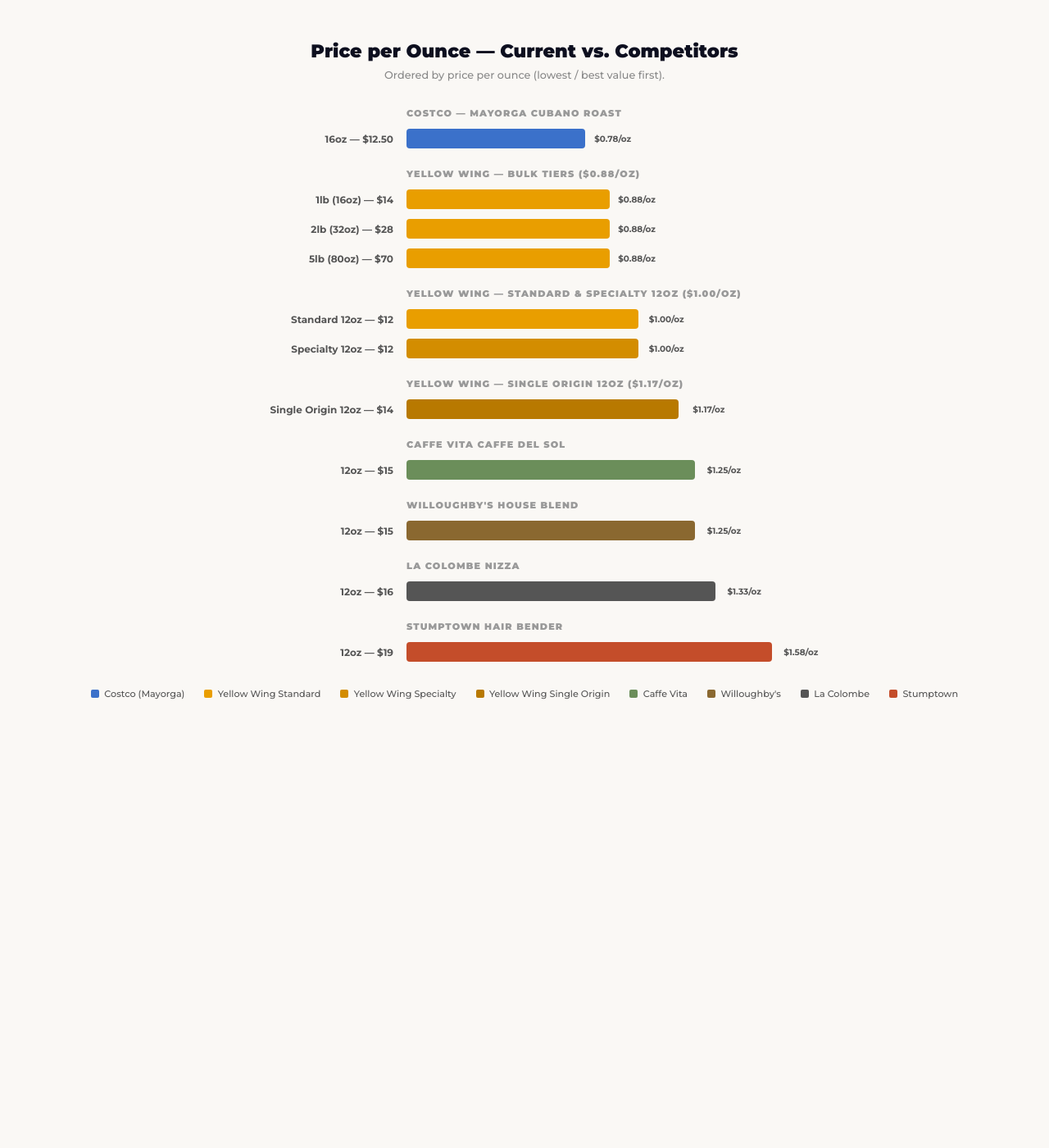
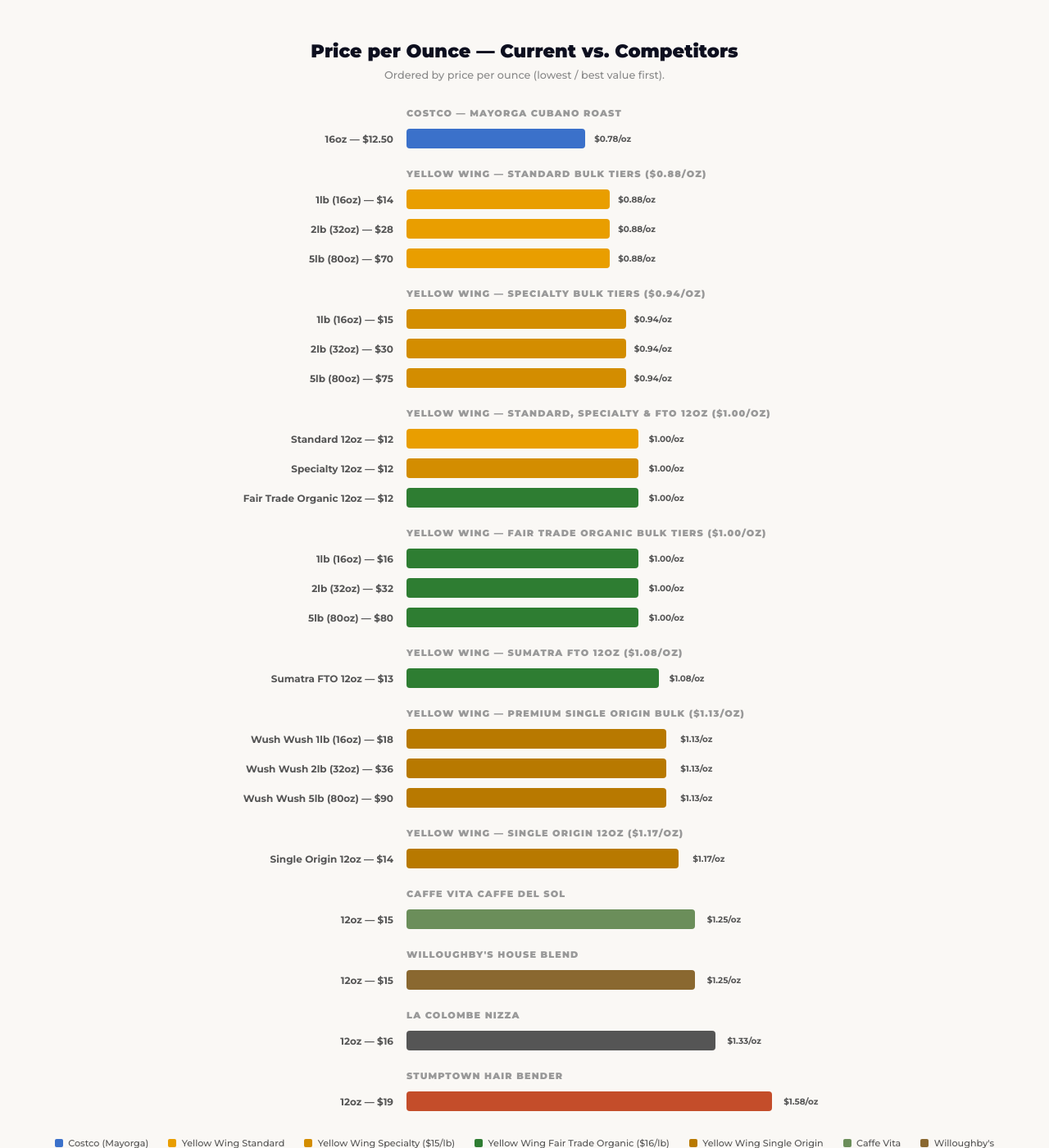
Before and after one commit to iralls/yellow-wing-roasters, a Jekyll site: the page built from preview-pricing.html, in a window 1280 px wide and 1400 px high. Shown: the whole window at 82% size. Built offline with Jekyll 4.4.1, drawn with Linux system fonts in a browser that asks for light colours.

Commit message:
Update Mulled Feathers tasting notes and description, update preview-pricing

```diff
--- a/preview-pricing.html
+++ b/preview-pricing.html
@@ -62,7 +62,7 @@
     </div>
   </div>
 
-  <div class="chart-section">Yellow Wing — Bulk Tiers ($0.88/oz)</div>
+  <div class="chart-section">Yellow Wing — Standard Bulk Tiers ($0.88/oz)</div>
 
   <div class="chart-row">
     <div class="chart-label">1lb (16oz) — $14</div>
@@ -89,7 +89,34 @@
     </div>
   </div>
 
-  <div class="chart-section">Yellow Wing — Standard & Specialty 12oz ($1.00/oz)</div>
+  <div class="chart-section">Yellow Wing — Specialty Bulk Tiers ($0.94/oz)</div>
+
+  <div class="chart-row">
+    <div class="chart-label">1lb (16oz) — $15</div>
+    <div class="chart-bar-wrap">
+      <div class="chart-bar" style="width:54%; background:#d38d00;">
+        <span class="chart-value">$0.94/oz</span>
+      </div>
+    </div>
+  </div>
+  <div class="chart-row">
+    <div class="chart-label">2lb (32oz) — $30</div>
+    <div class="chart-bar-wrap">
+      <div class="chart-bar" style="width:54%; background:#d38d00;">
+        <span class="chart-value">$0.94/oz</span>
+      </div>
+    </div>
+  </div>
+  <div class="chart-row">
+    <div class="chart-label">5lb (80oz) — $75</div>
+    <div class="chart-bar-wrap">
+      <div class="chart-bar" style="width:54%; background:#d38d00;">
+        <span class="chart-value">$0.94/oz</span>
+      </div>
+    </div>
+  </div>
+
+  <div class="chart-section">Yellow Wing — Standard, Specialty & FTO 12oz ($1.00/oz)</div>
 
   <div class="chart-row">
     <div class="chart-label">Standard 12oz — $12</div>
@@ -104,6 +131,79 @@
     <div class="chart-bar-wrap">
       <div class="chart-bar" style="width:57%; background:#d38d00;">
         <span class="chart-value">$1.00/oz</span>
+      </div>
+    </div>
+  </div>
+  <div class="chart-row">
+    <div class="chart-label">Fair Trade Organic 12oz — $12</div>
+    <div class="chart-bar-wrap">
+      <div class="chart-bar" style="width:57%; background:#2e7d32;">
+        <span class="chart-value">$1.00/oz</span>
+      </div>
+    </div>
+  </div>
+
+  <div class="chart-section">Yellow Wing — Fair Trade Organic Bulk Tiers ($1.00/oz)</div>
+
+  <div class="chart-row">
+    <div class="chart-label">1lb (16oz) — $16</div>
+    <div class="chart-bar-wrap">
+      <div class="chart-bar" style="width:57%; background:#2e7d32;">
+        <span class="chart-value">$1.00/oz</span>
+      </div>
+    </div>
+  </div>
+  <div class="chart-row">
+    <div class="chart-label">2lb (32oz) — $32</div>
+    <div class="chart-bar-wrap">
+      <div class="chart-bar" style="width:57%; background:#2e7d32;">
+        <span class="chart-value">$1.00/oz</span>
+      </div>
+    </div>
+  </div>
+  <div class="chart-row">
+    <div class="chart-label">5lb (80oz) — $80</div>
+    <div class="chart-bar-wrap">
+      <div class="chart-bar" style="width:57%; background:#2e7d32;">
+        <span class="chart-value">$1.00/oz</span>
+      </div>
+    </div>
+  </div>
+
+  <div class="chart-section">Yellow Wing — Sumatra FTO 12oz ($1.08/oz)</div>
+
+  <div class="chart-row">
+    <div class="chart-label">Sumatra FTO 12oz — $13</div>
+    <div class="chart-bar-wrap">
+      <div class="chart-bar" style="width:62%; background:#2e7d32;">
+        <span class="chart-value">$1.08/oz</span>
+      </div>
+    </div>
+  </div>
+
+  <div class="chart-section">Yellow Wing — Premium Single Origin Bulk ($1.13/oz)</div>
+
+  <div class="chart-row">
+    <div class="chart-label">Wush Wush 1lb (16oz) — $18</div>
+    <div class="chart-bar-wrap">
+      <div class="chart-bar" style="width:64%; background:#b87900;">
+        <span class="chart-value">$1.13/oz</span>
+      </div>
+    </div>
+  </div>
+  <div class="chart-row">
+    <div class="chart-label">Wush Wush 2lb (32oz) — $36</div>
+    <div class="chart-bar-wrap">
+      <div class="chart-bar" style="width:64%; background:#b87900;">
+        <span class="chart-value">$1.13/oz</span>
+      </div>
+    </div>
+  </div>
+  <div class="chart-row">
+    <div class="chart-label">Wush Wush 5lb (80oz) — $90</div>
+    <div class="chart-bar-wrap">
+      <div class="chart-bar" style="width:64%; background:#b87900;">
+        <span class="chart-value">$1.13/oz</span>
       </div>
     </div>
   </div>
@@ -168,7 +268,8 @@
 <div class="legend">
   <div class="legend-item"><div class="legend-dot" style="background:#3b71ca;"></div>Costco (Mayorga)</div>
   <div class="legend-item"><div class="legend-dot" style="background:#E99E00;"></div>Yellow Wing Standard</div>
-  <div class="legend-item"><div class="legend-dot" style="background:#d38d00;"></div>Yellow Wing Specialty</div>
+  <div class="legend-item"><div class="legend-dot" style="background:#d38d00;"></div>Yellow Wing Specialty ($15/lb)</div>
+  <div class="legend-item"><div class="legend-dot" style="background:#2e7d32;"></div>Yellow Wing Fair Trade Organic ($16/lb)</div>
   <div class="legend-item"><div class="legend-dot" style="background:#b87900;"></div>Yellow Wing Single Origin</div>
   <div class="legend-item"><div class="legend-dot" style="background:#6b8e5a;"></div>Caffe Vita</div>
   <div class="legend-item"><div class="legend-dot" style="background:#8a6830;"></div>Willoughby's</div>
```
Also changed, not shown: _roasts/mulled-feathers.md (+2 -2 lines).
